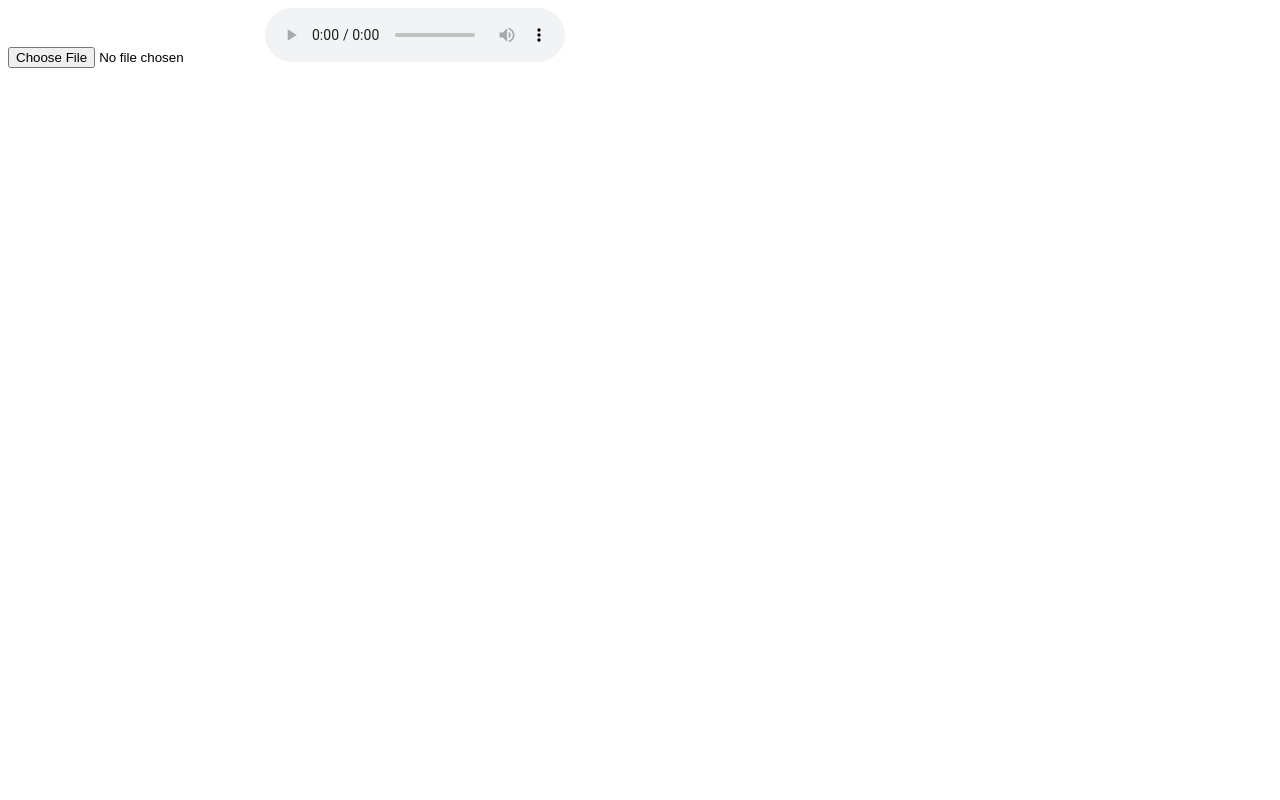
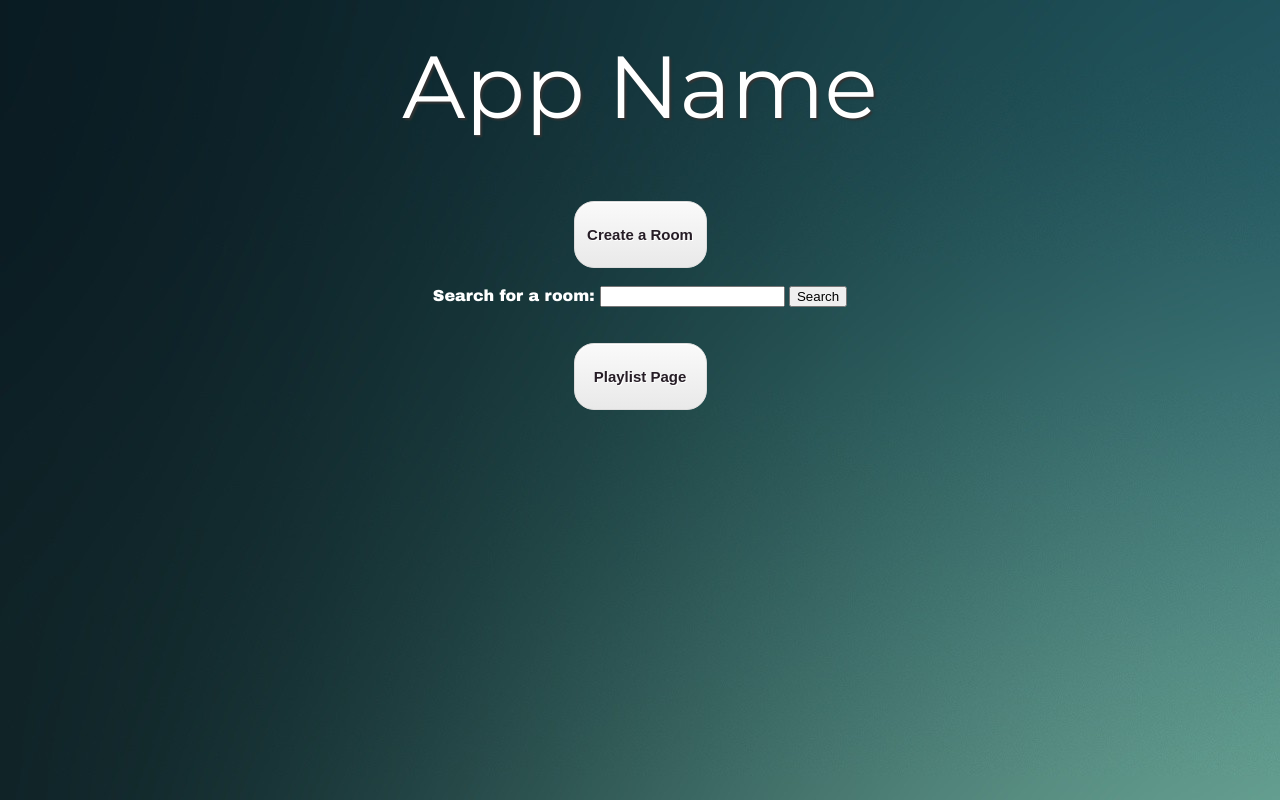
Before and after one commit to atheed/SoundSpace, a website: page static/index.html in a window 1280 px wide. Drawn offline with nearby package versions, Linux system fonts and the light colour scheme.

Commit message:
Added the UI home page

```diff
--- a/static/index.html
+++ b/static/index.html
@@ -2,15 +2,21 @@
 <html lang="en-US" >
 	<head>
 		<link rel="stylesheet" href="style.css">
-		<title>Basic Audio Player</title>
+		<title>App Name</title>
 		<meta charset="UTF-8">
         <script src="https://ajax.googleapis.com/ajax/libs/jquery/1.11.3/jquery.min.js"></script>
 		<script src="index.js" type="text/javascript"></script>
 	</head>
 	<body>
-        <input type="file" id="FileInput" name="songs"/>
-		<audio controls>
-            Your browser does not support this music player.
-        </audio>
+		<h1 align="center">App Name</h1>
+		<br><br>
+		<center><a href="room.html" class="style">Create a Room</a></center>
+		<br>
+		<form action="search.html">
+		<font face="Arial Black" color="white">Search for a room: </font><input type="text" name="RoomSearch" value="">
+		<input type="submit" value="Search">
+		</form>
+		<br /> <br />
+		<center><a href="playlist_page.html" class="style">Playlist Page</a></center>
 	</body>
 </html>
--- a/static/index.js
+++ b/static/index.js
@@ -1,51 +1,14 @@
 $(window).ready(function() {
     var fileInput = document.getElementById("FileInput");
-    var src;
     fileInput.addEventListener('change', function(evt){
-        var i = 0;
-        var files = fileInput.files;
-        var file = files[i];
+        var file = fileInput.files[0];
         var reader = new FileReader();
         reader.onload = (function(theFile) {
             return function(e) {
-                src = e.target.result.toString();
-                $("audio").remove();
-                $("body").append("<audio id='player' preload='buffer' autoplay controls></audio>");
-                $("audio").append("<source id='src' src='" + src +"' type='audio/mp3'>");
-                $("audio").append("Your browser does not support this music player.");
-                document.getElementById("player").onended = onEnd();
+                $("#player").src = e.target.result;
+                console.log(e.target.result);
             };
         })(file);
         reader.readAsDataURL(file);
     });
 });
-
-function onEnd() {
-    alert("This should come up when the song is over");
-    /*$("audio").remove();
-    $("body").append("<audio controls></audio>");
-    $("audio").append("<source id='player' src='" + src +"' type='audio/mp3'>");
-    $("audio").append("Your browser does not support this music player.");
-    $("audio").bind("ended", onEnd());*/
-    //This code was supposed to just re-add the same song again.
-}
-
-
-/* Makes an AJAX call to get the playlist from the back-end
-*  TODO: Design decision : one playlist per room?
-*  Should client be able to get different playlists by playlist id?
-*  Expand the function accordingly
-*/
-function getPlaylist(){
-    $.ajax({
-      type: "GET",
-      url: "/getPlaylist",
-      dataType: "json"
-    }).done(function(data) {
-        /*This is where the dynamic changes to the html occur,
-         Possibly going over the playlist per song, and creating new fields for each song vertically, simulating a playlist
-         implement at will
-            example: $('#results').html(JSON.stringify(data, null, 2));
-        */
-    });
-}
--- a/static/style.css
+++ b/static/style.css
@@ -0,0 +1,82 @@
+@import url(http://fonts.googleapis.com/css?family=Montserrat:400,700);
+
+h1 {
+    font-size: 88px;
+    font-family: 'Montserrat', sans-serif;
+    font-weight: normal;
+    color: #FFF;
+    margin: 0;
+    padding: 25px 0 25px 0;
+    transform-origin: 50% 100%;
+    text-shadow: 2px 2px 2px #333;
+    text-align: center;
+
+    animation-duration: .3s;
+    animation-name: fadeAndScale;
+    animation-timing-function: cubic-bezier(.71,.55,.62,1.57);
+}
+
+body {
+	background-image: url("simple-background.jpg");
+}
+
+
+@keyframes fadeAndScale {
+    from {
+        opacity: 0;
+        transform: scale(.9, .9);
+    }
+    to {
+        opacity: 1;
+        transform: scale(1, 1);
+    }
+}
+
+form {
+  text-align: center;
+}
+
+.style {
+	-moz-box-shadow:inset 0px 1px 0px 0px #ffffff;
+	-webkit-box-shadow:inset 0px 1px 0px 0px #ffffff;
+	box-shadow:inset 0px 1px 0px 0px #ffffff;
+	background:-webkit-gradient( linear, left top, left bottom, color-stop(0.05, #f9f9f9), color-stop(1, #e9e9e9) );
+	background:-moz-linear-gradient( center top, #f9f9f9 5%, #e9e9e9 100% );
+	filter:progid:DXImageTransform.Microsoft.gradient(startColorstr='#f9f9f9', endColorstr='#e9e9e9');
+	background-color:#f9f9f9;
+	-webkit-border-top-left-radius:20px;
+	-moz-border-radius-topleft:20px;
+	border-top-left-radius:20px;
+	-webkit-border-top-right-radius:20px;
+	-moz-border-radius-topright:20px;
+	border-top-right-radius:20px;
+	-webkit-border-bottom-right-radius:20px;
+	-moz-border-radius-bottomright:20px;
+	border-bottom-right-radius:20px;
+	-webkit-border-bottom-left-radius:20px;
+	-moz-border-radius-bottomleft:20px;
+	border-bottom-left-radius:20px;
+	text-indent:0;
+	border:1px solid #dcdcdc;
+	display:inline-block;
+	color:#261d26;
+	font-family:Arial;
+	font-size:15px;
+	font-weight:bold;
+	font-style:normal;
+	height:65px;
+	line-height:65px;
+	width:131px;
+	text-decoration:none;
+	text-align:center;
+	text-shadow:1px 1px 0px #ffffff;
+}
+.style:hover {
+	background:-webkit-gradient( linear, left top, left bottom, color-stop(0.05, #e9e9e9), color-stop(1, #f9f9f9) );
+	background:-moz-linear-gradient( center top, #e9e9e9 5%, #f9f9f9 100% );
+	filter:progid:DXImageTransform.Microsoft.gradient(startColorstr='#e9e9e9', endColorstr='#f9f9f9');
+	background-color:#e9e9e9;
+}.style:active {
+	position:relative;
+	top:1px;
+}
```
Also changed, not shown: static/room.html (added, +29 -0 lines), static/simple-background.jpg (added).
